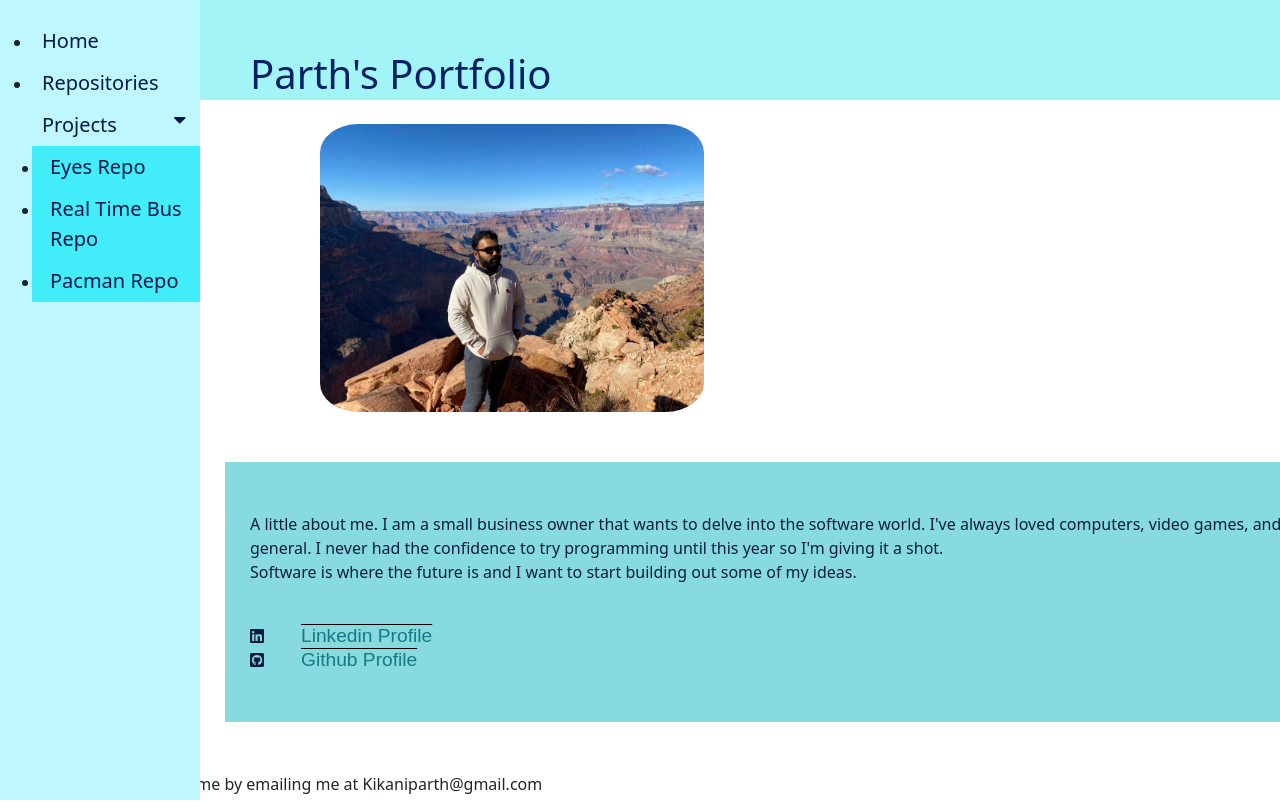
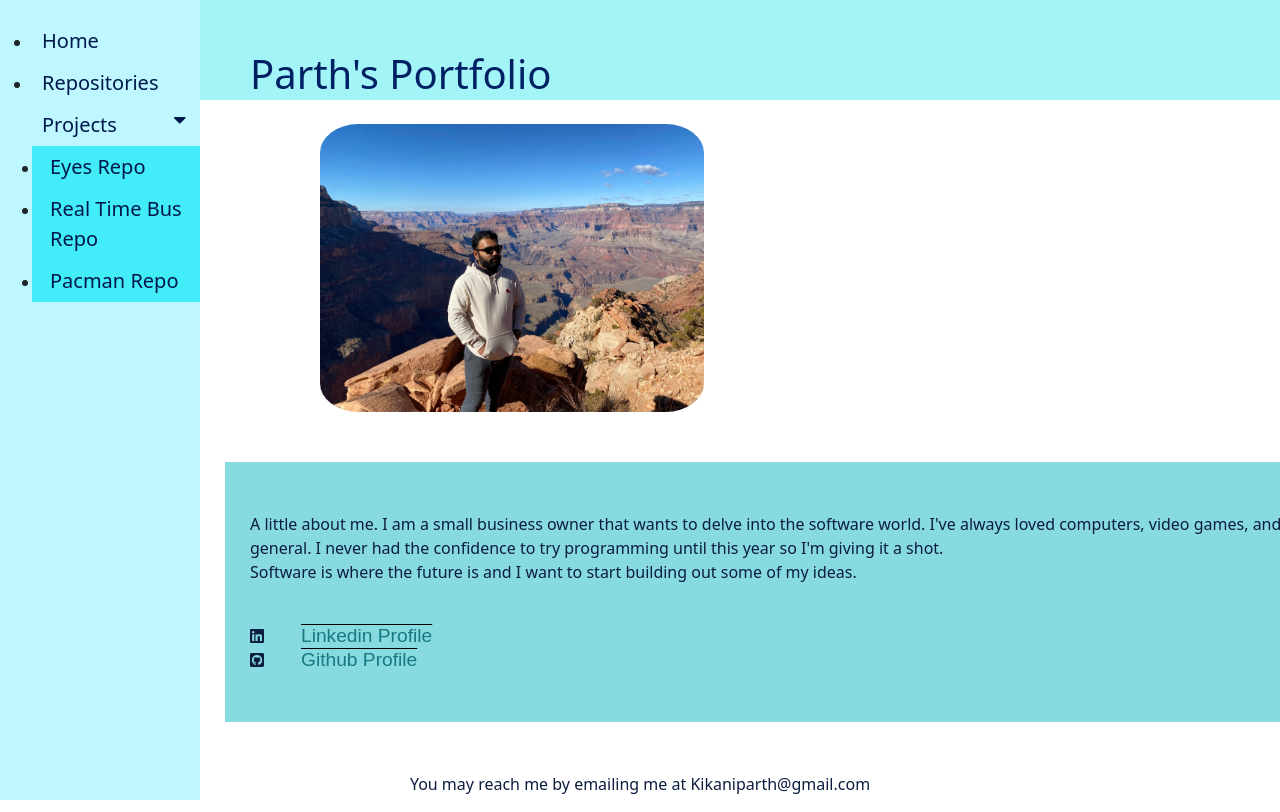
Before and after one commit to tron-stack/Portfolio, a plain HTML site: page index.html in a window 1280 px wide. Shown: the top 812 px of the page. Drawn offline with nearby package versions, Linux system fonts and the light colour scheme.

Commit message:
Update Styles.css

```diff
--- a/Styles.css
+++ b/Styles.css
@@ -1,4 +1,4 @@
-body{
+body {
 
     background-color: rgb(151, 184, 255);
 }
@@ -131,7 +131,8 @@ font-size: larger;
   color: navajowhite;
 
 }
-#footer {
+footer {
+  left: 200px;
   text-align: center;
   color: rgb(13, 29, 63);
 }
```
